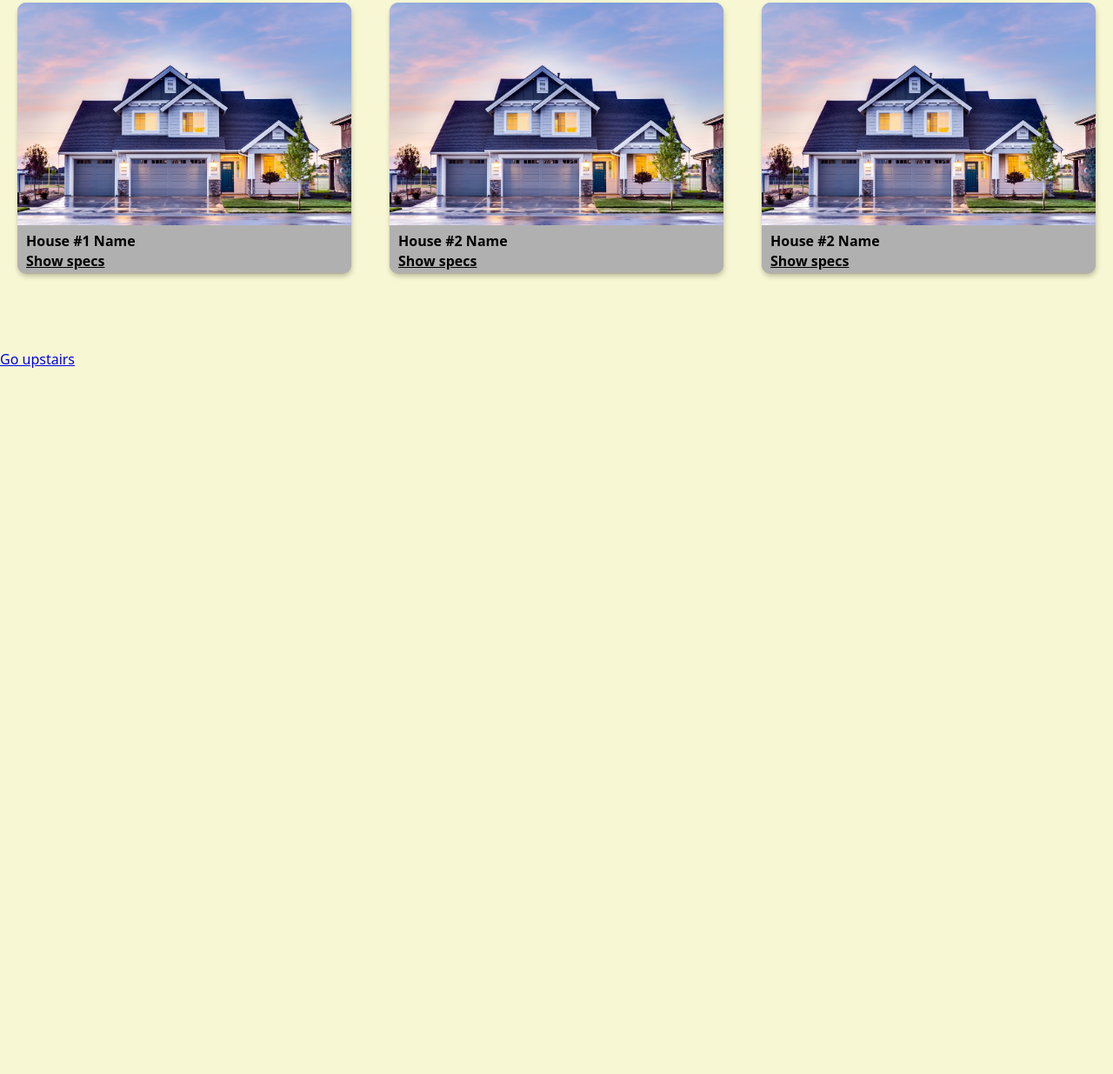
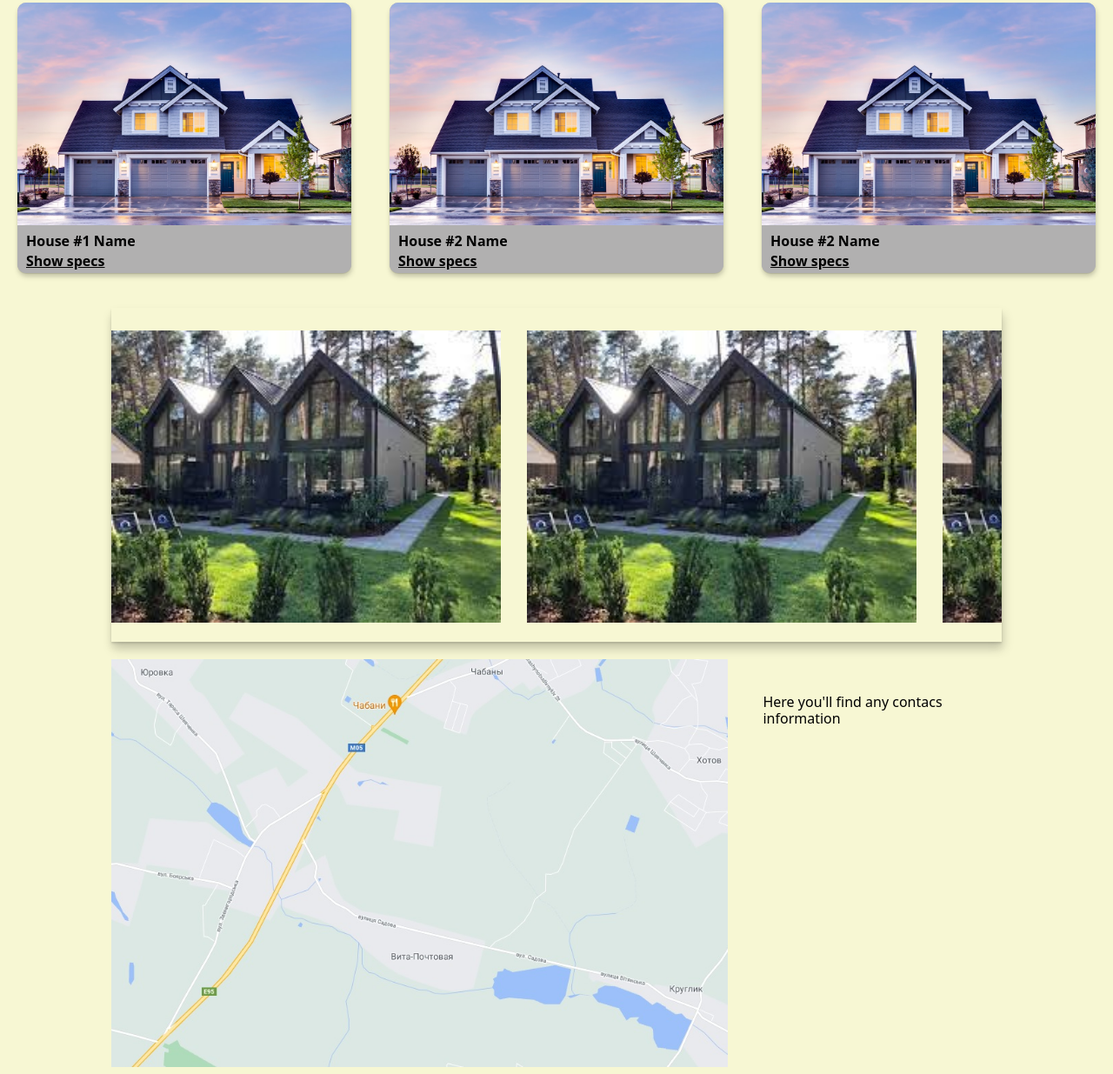
Before and after one commit to FoxCrush/housecommercial, a website built with Parcel: page src/index.html in a window 1280 px wide. Shown: the part 708-1943 px from the top of the page at 87% size. Before the commit the page ends 1132 px from the top, so only its background shows below. Built offline with nearby package versions, Linux system fonts and the light colour scheme.

Commit message:
first stage done

```diff
--- a/src/index.html
+++ b/src/index.html
@@ -104,9 +104,33 @@
             </li>
         </ul>
     </section>
-    <section class="gallery-section"></section>
+    <section class="gallery-section">
+        <ul class="gallery-list">
+            <li>
+                <img class="gallery-img" src="./media-files/gallery-img.jpg" alt="Just random pictures of estate">
+            </li>
+            <li>
+                <img class="gallery-img" src="./media-files/gallery-img.jpg" alt="Just random pictures of estate">
+            </li>
+            <li>
+                <img class="gallery-img" src="./media-files/gallery-img.jpg" alt="Just random pictures of estate">
+            </li>
+            <li>
+                <img class="gallery-img" src="./media-files/gallery-img.jpg" alt="Just random pictures of estate">
+            </li>
+
+        </ul>
+    </section>
     </main>
     <footer>
+     <div class="location-contacs-container">
+         <div class="location-container">
+            <a href="#"><img src="./media-files/location.jpg" alt="Location on map"></a>
+        </div>
+         <div class="contacts-container">
+             <p>Here you'll find any contacs information</p>
+         </div>
+     </div>
         <a class="to-top-button" href="#top">Go upstairs</a>
     </footer>
     <div class="house-specs-modal" data-modal>
--- /dev/null
+++ b/src/sass/components/footer/_location&contacts.scss
@@ -0,0 +1,18 @@
+.location-contacs-container {
+  width: 80vw;
+  margin: 20px auto;
+}
+// .location-container {
+// }
+.location-container > a > img {
+  width: 100%;
+  height: 100%;
+}
+.contacts-container {
+  margin: 5vh;
+}
+@media (min-width: $max-mobile-width) {
+  .location-contacs-container {
+    display: flex;
+  }
+}
--- /dev/null
+++ b/src/sass/components/main/_gallery-list.scss
@@ -0,0 +1,28 @@
+.gallery-list {
+  height: 30vw;
+  width: 80%;
+  margin: 0 auto;
+  white-space: nowrap;
+  overflow-x: auto;
+  box-shadow: 2px 8px 12px rgba(0, 0, 0, 0.16), 0px 8px 8px rgba(0, 0, 0, 0.06),
+    0px 2px 2px rgba(0, 0, 0, 0.12);
+  &::-webkit-scrollbar {
+    display: none;
+  }
+}
+.gallery-list > li {
+  width: 35vw;
+  height: 27vw;
+  display: inline-block;
+  margin-top: 2vw;
+  margin-bottom: 2vw;
+  margin-right: 2vw;
+}
+.gallery-list > li:last-child {
+  margin-right: 0;
+}
+.gallery-img {
+  contain: content;
+  width: 100%;
+  height: auto;
+}
--- a/src/sass/main.scss
+++ b/src/sass/main.scss
@@ -10,3 +10,5 @@
 @import './components/main/show-specs-button';
 @import './components/main/house-specs-modal';
 @import './utils/modal-view';
+@import './components/main/gallery-list';
+@import './components/footer/location&contacts';
```
Also changed, not shown: src/media-files/gallery-img.jpg (added), src/media-files/location.jpg (added).
